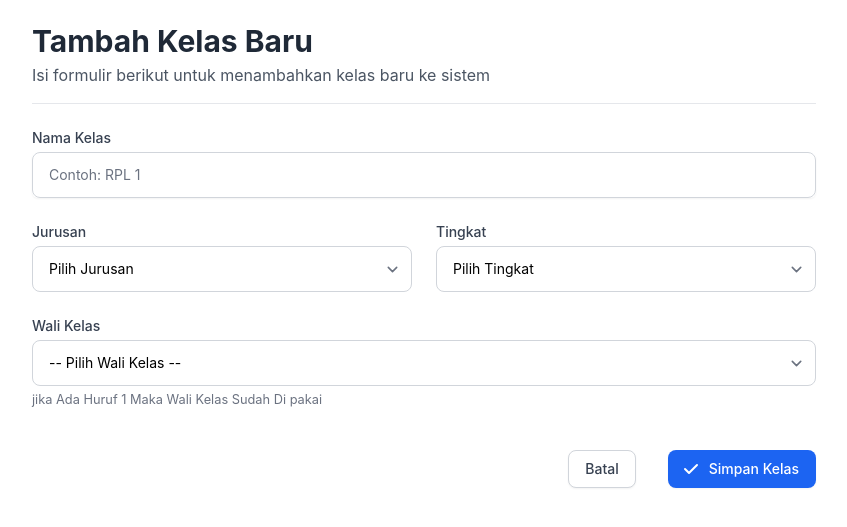
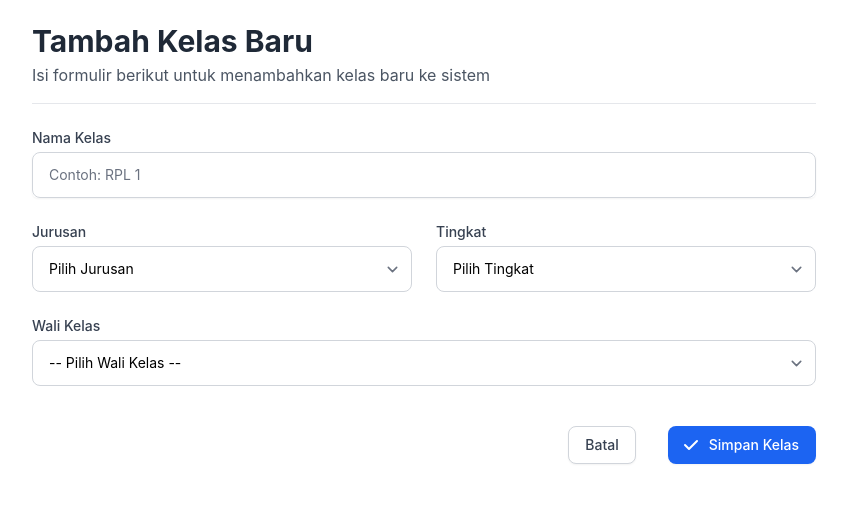
Before and after one commit to CarlesWebDev/Tabungan, a Laravel app: page /admin/tambahkelas in a window 1280 px wide. Shown: the part 81-608 px from the top of the page, without its empty margins (216-1063 px from the left). Run offline with Laravel 12, Linux system fonts and the light colour scheme; a user stored in the database is signed in; data comes from the database, SQL or seed files in the repository; tables that the repository leaves empty hold one stand-in row (values such as "Sample post"); style sheets or scripts are compiled from the project's sources; some libraries are stand-ins or nearby versions.

Commit message:
update edit kelas sma tambah kelas

```diff
--- a/resources/views/admin/editkelas.blade.php
+++ b/resources/views/admin/editkelas.blade.php
@@ -90,7 +90,7 @@
                             <option value="">-- Pilih Wali Kelas --</option>
                             @foreach($gurus as $guru)
                                 <option value="{{ $guru->id }}" {{ old('guru_id', $kelas->guru_id) == $guru->id ? 'selected' : '' }}>
-                                    {{ $guru->name }} ({{ $guru->nip ?? 'N/A' }})
+                                {{ $guru->name }} {{ $guru->kelas->count() > 0 ? ' (Sudah Menjadi wali kelas)' : '' }}
                                 </option>
                             @endforeach
                         </select>
--- a/resources/views/admin/tambahkelas.blade.php
+++ b/resources/views/admin/tambahkelas.blade.php
@@ -60,7 +60,8 @@
                                 </option>
                                 <option value="Sipil" {{ old('jurusan') == 'MM' ? 'selected' : '' }}>Sipil</option>
                                 <option value="Listrik" {{ old('jurusan') == 'AKL' ? 'selected' : '' }}>Listrik</option>
-                                <option value="Mesin" {{ old('jurusan') == 'OTKP' ? 'selected' : '' }}>Mesin</select>
+                                <option value="Mesin" {{ old('jurusan') == 'OTKP' ? 'selected' : '' }}>Mesin
+                                </select>
                         </div>
                         @error('jurusan'))
                             <p class="mt-2 text-sm text-red-600">{{ $message }}</p>
@@ -97,10 +98,7 @@
                             <option value="">-- Pilih Wali Kelas --</option>
                             @foreach($gurus as $guru)
                                 <option value="{{ $guru->id }}" {{ old('guru_id') == $guru->id ? 'selected' : '' }}>
-                                    {{ $guru->name }} ({{ $guru->nip ?? 'N/A' }})
-                                    @if($guru->kelas)
-                                        - {{ $guru->kelas->count() }}
-                                    @endif
+                                    {{ $guru->name }} {{ $guru->kelas->count() > 0 ? ' (Sudah Menjadi wali kelas)' : '' }}
                                 </option>
                             @endforeach
                         </select>
@@ -108,7 +106,6 @@
                     @error('guru_id'))
                         <p class="mt-2 text-sm text-red-600">{{ $message }}</p>
                     @enderror
-                    <small class="text-gray-500">jika Ada Huruf 1 Maka Wali Kelas Sudah Di pakai</small>
                 </div>
 
                 <!-- Action Buttons -->
```
